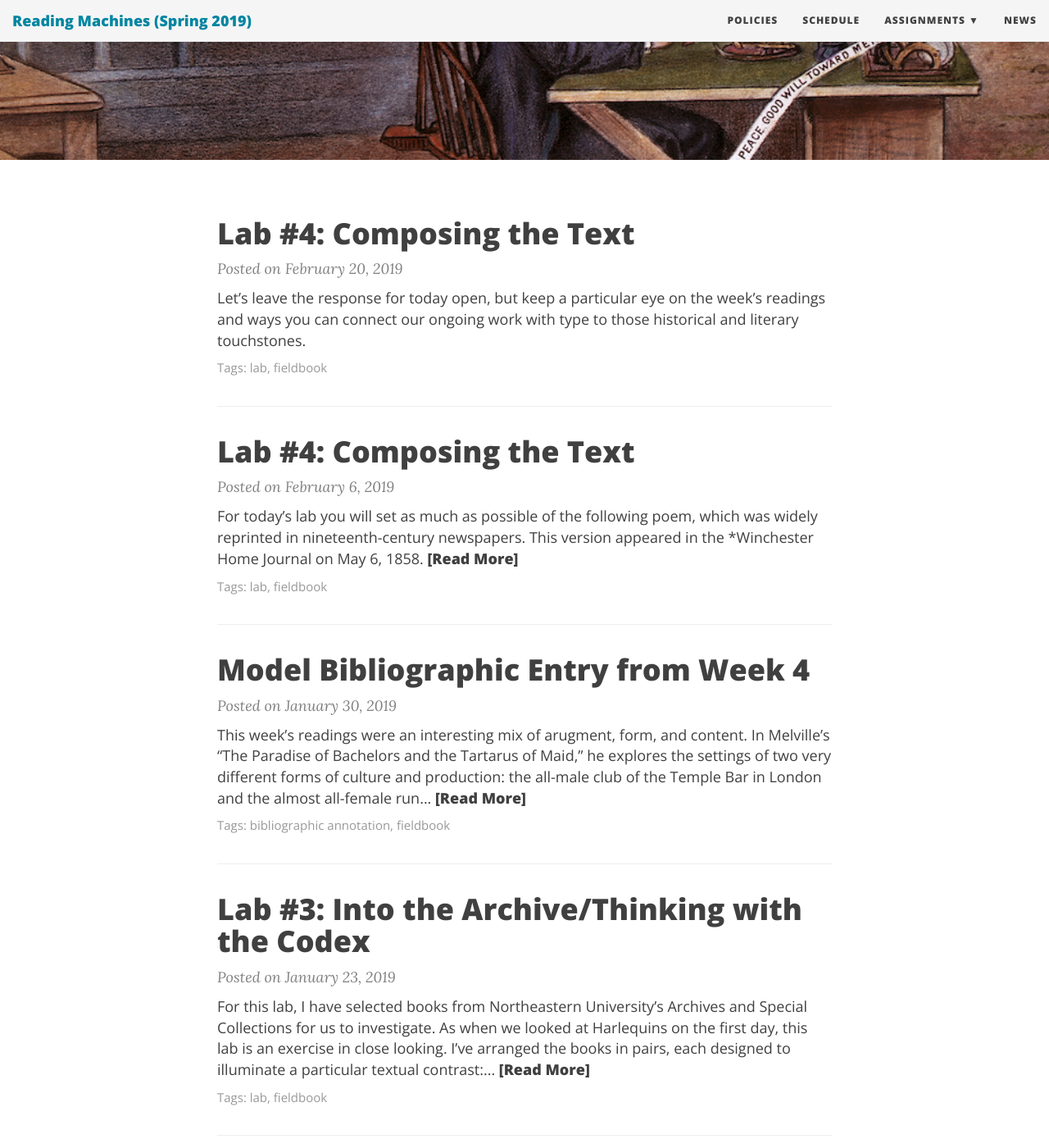
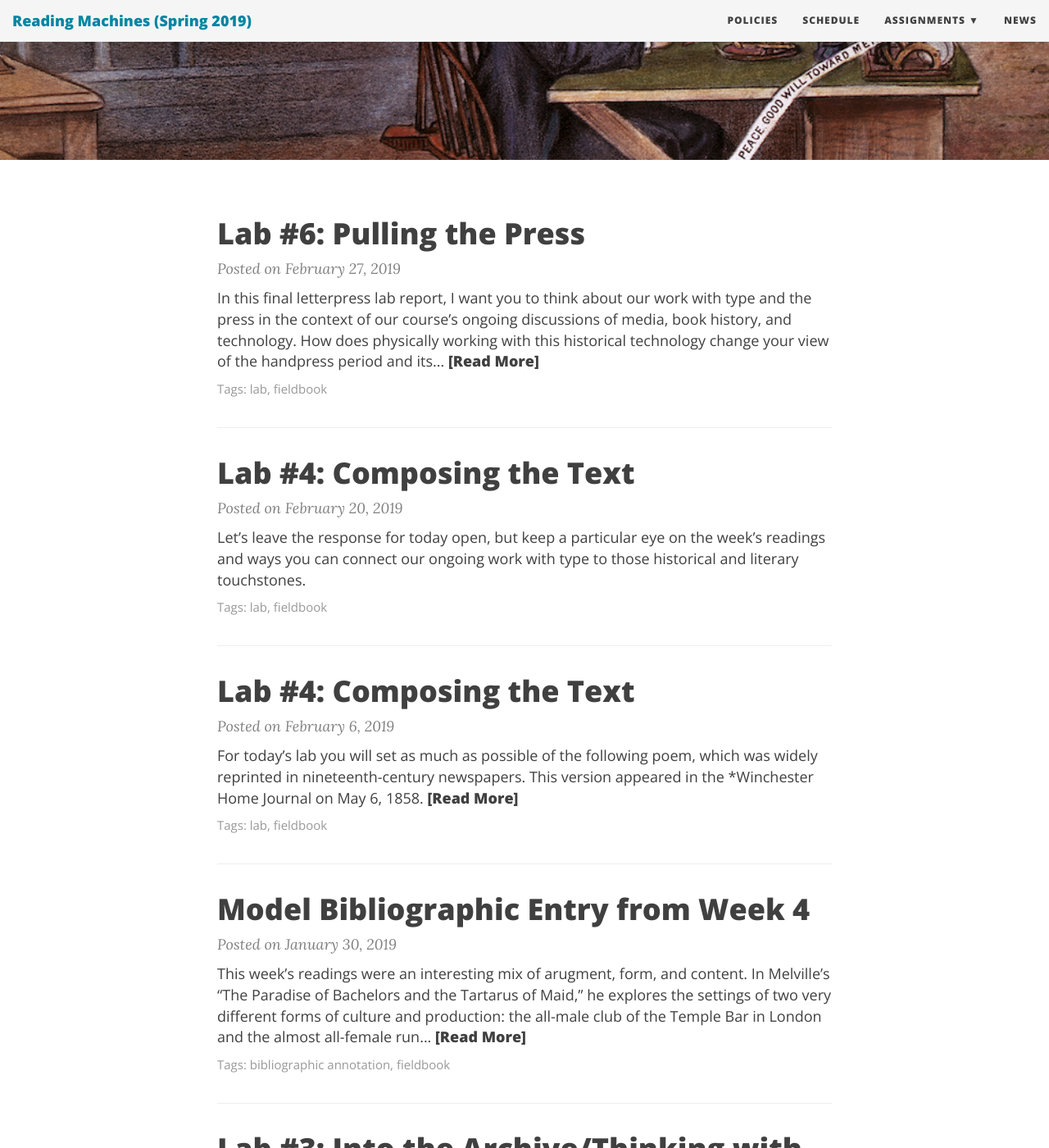
Before and after one commit to rccordell/s19rm, a Jekyll site: the page built from news/index.html, in a window 1280 px wide and 1400 px high, scrolled down 436 px. Shown: the whole window at 82% size. Built offline with Jekyll 4.4.1, drawn with Linux system fonts in a browser that asks for light colours; nearby versions of some CDN libraries; some web fonts are replaced; the list of posts is cut into pages by our own code; some of the changed text lies outside the part shown.

Commit message:
add lab 6 prompt

```diff
--- /dev/null
+++ b/_posts/2019-02-27-Lab6-LetterpressIII.md
@@ -0,0 +1,9 @@
+---
+layout: page
+title: "Lab #6: Pulling the Press"
+tags: [lab, fieldbook]
+author: rccordell
+permalink: /labs/Lab6-LetterpressIII/
+---
+
+In this final letterpress lab report, I want you to think about our work with type and the press in the context of our course's ongoing discussions of media, book history, and technology. How does physically working with this historical technology change your view of the handpress period and its texts? Think back to the books we have looked at in the archives or in Prof. Cordell's collections presented in class. How might your fuller, embodied understanding of how those books were created help you think about them anew? What new meanings might those media carry now that you better understand their means of production? Do the experiences of the past few weeks give you any new interpretive purchase when thinking about historical texts?
```
Also changed, not shown: _posts/2019-01-16-labreport.md (added, +34 -0 lines), _posts/2019-02-20-Lab5-LetterpressII.md (+1 -1 lines), schedule.md (+2 -2 lines).
